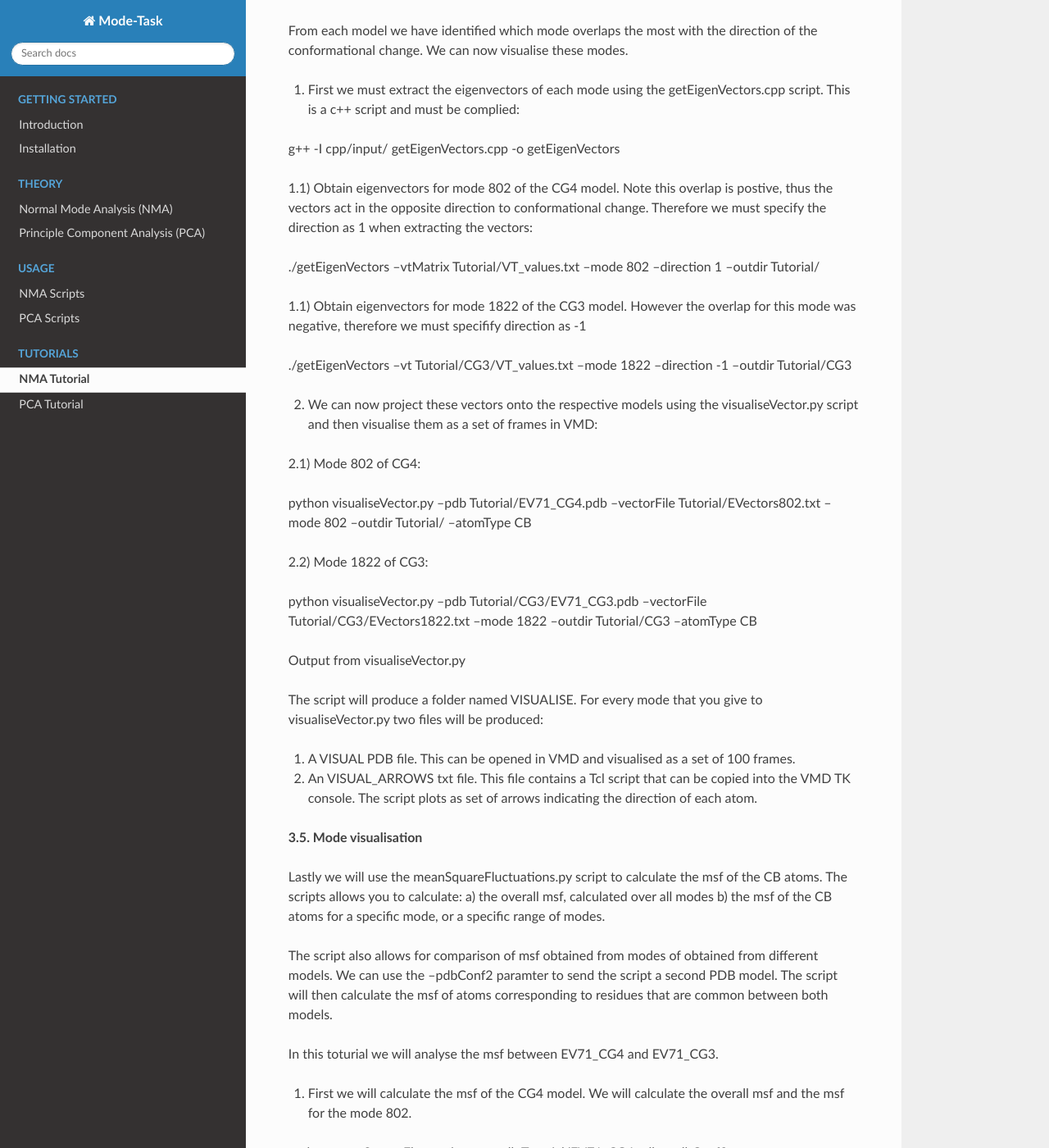
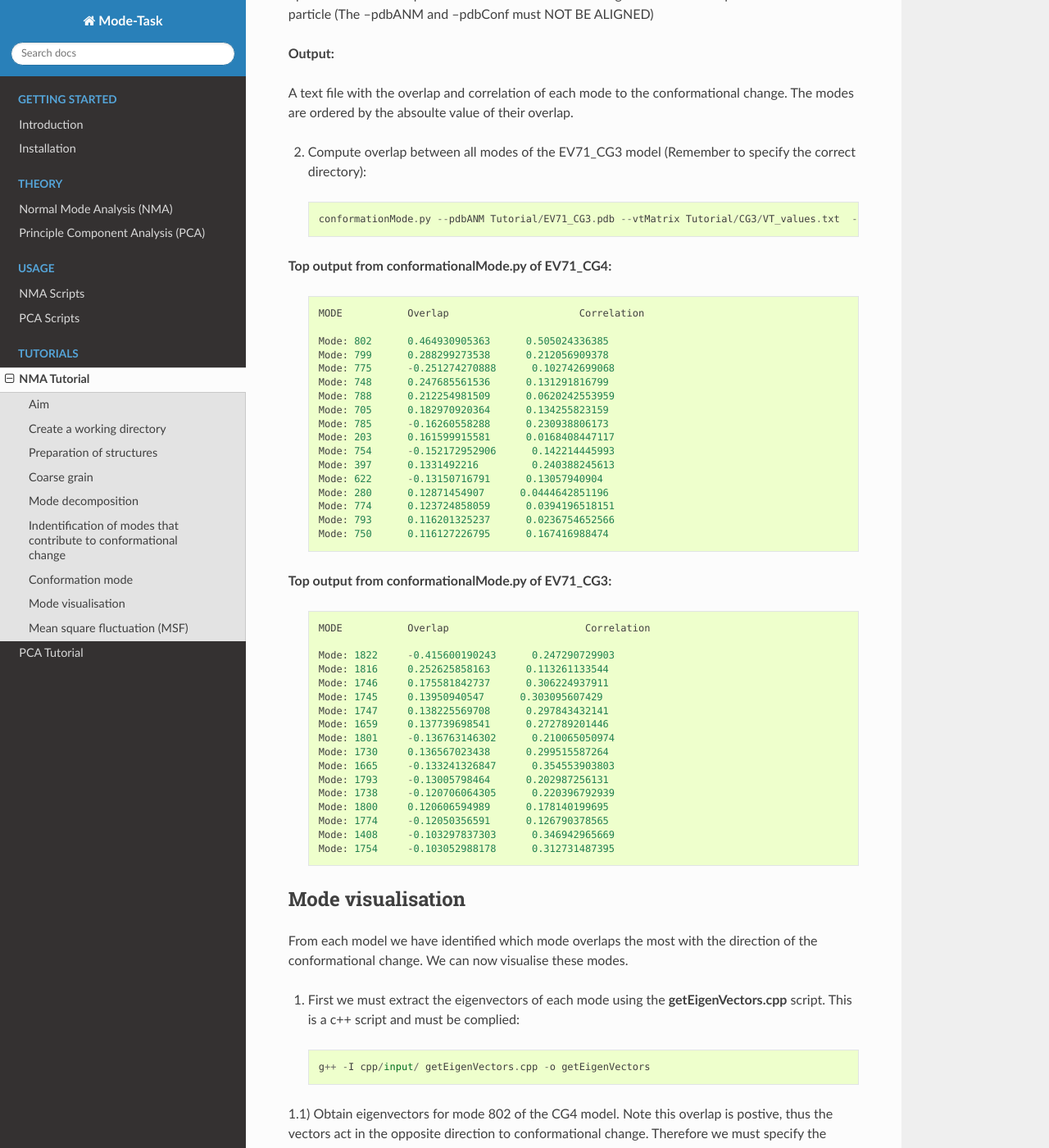
Before and after one commit to michaelglenister/MODE-TASK, a Sphinx documentation site: the page built from docs/source/nma_tut.rst, in a window 1280 px wide and 1400 px high, scrolled down 5272 px. Shown: the whole window at 82% size. Built offline with Sphinx 7.4.7 and the Read the Docs theme 2.0.0, drawn with Linux system fonts in a browser that asks for light colours; some of the changed text lies outside the part shown.

Commit message:
Update docs
Corrected formatting of tutorials

```diff
--- a/docs/source/nma_tut.rst
+++ b/docs/source/nma_tut.rst
@@ -1,100 +1,124 @@
 NMA Tutorial
 ====================================
 
-Enterovirus 71 (EV-71) is a human pathogen that predominantly infects small children. The capsid is icoshedral and contains 60 protomer units. In a mature capsid the protomers are assembled as a set of 12 pentamers. Each protomer contains a single copy of the proteins VP1-VP4. During infection the virus capsid expands to release its RNA into the host cell. This expanded capsid is known as the A-particle.
+Enterovirus 71 (EV-71) is a human pathogen that predominantly infects small children. The capsid is icoshedral and contains 60 protomer units. In a **mature capsid** the protomers are assembled as a set of 12 pentamers. Each protomer contains a single copy of the proteins VP1-VP4. During infection the virus capsid expands to release its RNA into the host cell. This expanded capsid is known as the **A-particle.**
+
+Aim
+-----------
 
 In this tutorial we will apply the ANM model to a single pentamer of the mature EV-71 capsid. We aim to identify the normal modes that contribute to the conformational changes within a pentamer during capsid expansion.
 
-**1. Create a working directory**
+Create a working directory
+-------------------------------
 
 First create a directory for all the Mode Task scripts using the linux command:
 
-``mkdir ModeTask``
+ ::
+
+	mkdir ModeTask
 
 Copy the entire contents of the MODE_TASK Scripts in to the ModeTask directory.
 
-Within this directory create a folder called Tutorial:
+Within this directory create a folder called **Tutorial:**
 
-``cd ModeTask``
-``mkdir Tutorial``
+ ::
+
+	cd ModeTask
+	mkdir Tutorial
 
 We will run all scripts from the ModeTask directory.
 
-**2. Preparation of structures**
+Preparation of structures
+-------------------------------
 
-1) Download the 3VBS biological assembly (3VBS.pdb1) of the mature EV-71 capsid.
+1) Download the 3VBS biological assembly (3VBS.pdb1) of the **mature EV-71 capsid.**
 
 2) Open 3VBS.pdb1 in PyMol.
 
-3) Use the split_states 3VBS command to visualise the full capsid.
+3) Use the **split_states 3VBS** command to visualise the full capsid.
 
-4) Save the capsid: File – Save Molecule – Select the first 5 states. Save as EV71_Pentamer.pdb into the ModeTask/Tutorial directory.
+4) Save the capsid: File – Save Molecule – Select the first 5 states. Save as EV71_Pentamer.pdb into the **ModeTask/Tutorial directory.**
 
 Each protomer has 4 subunits: VP1-VP4. VP4 is an internal capsid protein.
+
 * Number of residues per protomer = 842
+
 * Number of residues per pentamer = 4210
 
-The estimated run time to perfom ANM on a complex of 4210 residues, using Mode Task is 25 hours.
+The estimated run time to perfom ANM on a complex of 4210 residues, using **Mode Task** is 25 hours.
 
-For the sake of this tutorial we will use the coarseGrain.py script to construct a pentamer with lower resolution pentamer.
+For the sake of this tutorial we will use the **coarseGrain.py** script to construct a pentamer with lower resolution pentamer.
 
-**3. Running PCA**
-
-**3.1. Coarse grain**
+Coarse grain
+-------------------------------
 
 The Mode TASK package is designed to analyse both single proteins or larger macromolecules such as a virus capsid. The ANM.cpp script contructs an elastic network model on all CA or CB atoms in a given PDB file. This is ideal from smaller protein complexes. For larger protein complexes the coarseGrained.py script can be used to construct an additional coarse grained PDB file.
 
 1) Create a model of the EV71 Pentamer complex with additional coarse graining set at level 3, selecting CB atoms:
 
-python coarseGrain.py --pdb Tutorial/EV71_Pentamer.pdb --cg 3 --startingAtom 1 --output EV71_CG3.pdb --outdir Tutorial --atomType CB
+ ::
 
-The input paramaters include:
+	coarseGrain.py --pdb Tutorial/EV71_Pentamer.pdb --cg 3 --startingAtom 1 --output EV71_CG3.pdb --outdir Tutorial --atomType CB
 
---pdb: This is the pdb structure that you wish to coarse grain
---cg: This specifies the level of coarse graining. To select fewer atoms increase the level.
---starting atom: This specifies the first residue to be selected in the complex.
---output: The filename of the coarse grained pdb file
---outdir: The directory in which to save the coarse grained pdb file
+**The input paramaters include:**
 
-Output:
+	* pdb: This is the pdb structure that you wish to coarse grain
+	* cg: This specifies the level of coarse graining. To select fewer atoms increase the level
+	* starting atom: This specifies the first residue to be selected in the complex
+	* output: The filename of the coarse grained pdb file
+	* outdir: The directory in which to save the coarse grained pdb file
+
+**Output:**
 
 a) EV71_CG3.pdb: A coarse grained pdb file that has selected CB atoms from residues that are equally distributed across the complex (Figure 1).
 
 b) Command line output
 
-Started at: 2017-08-22 11:54:19.392835
-No. atoms selected per unit: 122 from 842 orignal residues
-No. atoms selected per macromolecule: 610 from 4210 orignal residues
-Completed at: 2017-08-22 11:54:19.509456
-- Total time: 0:00:00
+ ::
 
-*Note, the same 212 atoms in from each protomer were selected – thus the symmetry of the pentamer is retained.
+	Started at: 2017-08-22 11:54:19.392835
+	No. atoms selected per unit: 122 from 842 orignal residues
+	No. atoms selected per macromolecule: 610 from 4210 orignal residues
+	Completed at: 2017-08-22 11:54:19.509456
+	- Total time: 0:00:00
+
+Note, the same 212 atoms in from each protomer were selected – thus the symmetry of the pentamer is retained.
 
 
 2) Create a model of the EV71 Pentamer complex with additional coarse graining set at level 4:
 
-python coarseGrain.py --pdb Tutorial/EV71_Pentamer.pdb --cg 4 --startingAtom 1 --output EV71_CG4.pdb --outdir Tutorial --atomType CB
+ ::
 
-Started at: 2017-08-22 11:54:53.484248
-No. atoms selected per unit: 54 from 842 orignal residues
-No. atoms selected per macromolecule: 270 from 4210 orignal residues
-Completed at: 2017-08-22 11:54:53.586145
-- Total time: 0:00:00
+	coarseGrain.py --pdb Tutorial/EV71_Pentamer.pdb --cg 4 --startingAtom 1 --output EV71_CG4.pdb --outdir Tutorial --atomType CB
 
-Figure 1. Left) Crystal structure of the EV71 Pentamer (3VBS). Right) EV71_CG3.pdb contains 610 CB atoms from 4210 total residues.
+ ::
+
+	Started at: 2017-08-22 11:54:53.484248
+	No. atoms selected per unit: 54 from 842 orignal residues
+	No. atoms selected per macromolecule: 270 from 4210 orignal residues
+	Completed at: 2017-08-22 11:54:53.586145
+	- Total time: 0:00:00
+
+ .. figure:: ../img/nma_tut0.png
+   :align: center
+
+   Fig 1. Left) Crystal structure of the EV71 Pentamer (3VBS). Right) EV71_CG3.pdb contains 610 CB atoms from 4210 total residues.
 
 
-**3.3. Mode decomposition**
+Mode decomposition
+-------------------------------
 
 The ANM.cpp script accepts a PDB file and a cutoff distance. The script constructs the hessian matrix connecting all CB atoms in within the specific cutoff radius.  The script then performs singular value decompostion to return the eigenvalues and eigenvectors of the hessian matrix.
 
-Input parameters:
---pdb: path to PDB file
---cutoff: cutoff radius in A. The script will construct an eleastic network model by connecting all atoms that interact within the cutoff distance (default = 24Å).
---outdir: folder in which output is saved
+**Input parameters:**
+
+* pdb: path to PDB file
+* cutoff: cutoff radius in A. The script will construct an eleastic network model by connecting all atoms that interact within the cutoff distance (default = 24Å)
+* outdir: folder in which output is saved
 
 
-Output:
+**Output:**
+
 W_values.txt: A list of 3N eigenvalues the normal modes of the system. Eigenvalues are ordered from fastest to slowest mode.
 
 VT_values.txt: A 3Nx3N list of the eigenvectors for each mode. Eigenvectors are printed as a set of rows.
@@ -106,58 +130,74 @@
 
 The ANM.cpp script requires classes of the AlgLib library. These class can be found in the cpp/src folder in the GitHub Directory. The path to these classes must be specified in the compile command using the -I paramter:
 
-g++ -I cpp/src/ ANM.cpp -o ANM
+ ::
+
+	g++ -I cpp/src/ ANM.cpp -o ANM
 
 
 In this tutorial we will perform a comprative analysis between the normal modes of the EV71_CG3.pdb and EV71_CG4.pdb
 
 2) Run the ./ANM to analyse EV71_CG4.pdb with a cutoff of 24Å
 
-./ANM --pdb Tutorial/EV71_CG4.pdb  --outdir Tutorial --atomType CB
+ ::
+
+	./ANM --pdb Tutorial/EV71_CG4.pdb  --outdir Tutorial --atomType CB
 
 Example of command line output:
 
-Started at: 2017-08-22 11:55:33
-Starting Decomposition
-Completed at: 2017-08-22 11:55:47
-- Total time: 0:00:13
+ ::
+
+	Started at: 2017-08-22 11:55:33
+	Starting Decomposition
+	Completed at: 2017-08-22 11:55:47
+	- Total time: 0:00:13
 
 3) Run the ./ANM to analyse  EV71_CG3.pdb
 
 3.1) First make a sub-directory to avoid overwriting of your previous ANM outout:
-mkdir Tutorial/CG3
 
-3.2) ./ANM --pdb Tutorial/EV71_CG3.pdb --outdir Tutorial/CG3 --atomType CB
+ ::
+
+	mkdir Tutorial/CG3
+
+3.2)  ::
+
+	./ANM --pdb Tutorial/EV71_CG3.pdb --outdir Tutorial/CG3 --atomType CB
 
 Example of command line output:
 
-Started at: 2017-08-22 11:56:42
-Starting Decomposition
-Completed at: 2017-08-22 11:59:14
-- Total time: 0:02:0-704
+ ::
+
+	Started at: 2017-08-22 11:56:42
+	Starting Decomposition
+	Completed at: 2017-08-22 11:59:14
+	- Total time: 0:02:0-704
 
 Indentification of modes that contribute to conformational change
+-------------------------------------------------------------------
 
 We have performed ANM on two separte pentamer complexes. From each model we have obtained a set of eigenvalues and eigenvectors corresponding to each normal mode:
 
-1) EV71_CG4.pdb
-*Total non-trivial mdes = 804
+1) EV71_CG4.pdb, total non-trivial mdes = 804
 
-2) EV71_CG3.pdb
-* Total non-trivial mdes = 1824
+2) EV71_CG3.pdb, total non-trivial mdes = 1824
 
 For each model we will now identify the modes that contribute to the conformational change of a pentamer during capsid expansion.
 
 We will then compare the modes from the respective models and determine if the additional coarse graining effected the ability to capture such modes.
 
-To determine if our modes overlap with the direction of conformational change, we must first determine the conformational change between the crystal structures of the mature and A-particle pentamer. The conformationMode.py  scripts take two UNALIGNED  pdb files and the set of all eigenvectors determined for the complex. The script aligns the structures, calculates the known conformational change and then identifies which modes contribute to the change.
+To determine if our modes overlap with the direction of conformational change, we must first determine the conformational change between the crystal structures of the **mature** and **A-particle pentamer.** The **conformationMode.py**  scripts take two UNALIGNED pdb files and the set of all eigenvectors determined for the complex. The script aligns the structures, calculates the known conformational change and then identifies which modes contribute to the change.
 
-**3.3. Conformation mode**
+Conformation mode
+-------------------------------
+
 1) Compute overlap between all modes of the EV71_CG4 model:
 
-python conformationMode.py --pdbANM Tutorial/EV71_CG4.pdb --vtMatrix Tutorial/VT_values.txt  --pdbConf Tutorial/Apart_Pentamer.pdb --outdir Tutorial/ --atomType CB
+ ::
 
-Input paramters:
+	conformationMode.py --pdbANM Tutorial/EV71_CG4.pdb --vtMatrix Tutorial/VT_values.txt  --pdbConf Tutorial/Apart_Pentamer.pdb --outdir Tutorial/ --atomType CB
+
+**Input paramters:**
 
 --pdbANM: This is the PDB file that you use to run ANM. Do not use the aligned file here
 
@@ -165,125 +205,149 @@
 
 --pdbConf: This is the pdb file of the conformational change. In this case the pentamer of the A-particle (The –pdbANM and –pdbConf must NOT BE ALIGNED)
 
-Output:
+**Output:**
 
 A text file with the overlap and correlation of each mode to the conformational change. The modes are ordered by the absoulte value of their overlap.
 
 2) Compute overlap between all modes of the EV71_CG3 model (Remember to specify the correct directory):
 
-python conformationMode.py --pdbANM Tutorial/EV71_CG3.pdb --vtMatrix Tutorial/CG3/VT_values.txt  --pdbConf Tutorial/Apart_PentamerAligned.pdb --outdir Tutorial/CG3 --atomType CB
+ ::
+
+	conformationMode.py --pdbANM Tutorial/EV71_CG3.pdb --vtMatrix Tutorial/CG3/VT_values.txt  --pdbConf Tutorial/Apart_PentamerAligned.pdb --outdir Tutorial/CG3 --atomType CB
 
 
-Top output from conformationalMode.py of EV71_CG4:
+**Top output from conformationalMode.py of EV71_CG4:**
 
-MODE           Overlap                      Correlation
+ ::
 
-Mode: 802      0.464930905363      0.505024336385
-Mode: 799      0.288299273538      0.212056909378
-Mode: 775      -0.251274270888      0.102742699068
-Mode: 748      0.247685561536      0.131291816799
-Mode: 788      0.212254981509      0.0620242553959
-Mode: 705      0.182970920364      0.134255823159
-Mode: 785      -0.16260558288      0.230938806173
-Mode: 203      0.161599915581      0.0168408447117
-Mode: 754      -0.152172952906      0.142214445993
-Mode: 397      0.1331492216         0.240388245613
-Mode: 622      -0.13150716791      0.13057940904
-Mode: 280      0.12871454907      0.0444642851196
-Mode: 774      0.123724858059      0.0394196518151
-Mode: 793      0.116201325237      0.0236754652566
-Mode: 750      0.116127226795      0.167416988474
+	MODE           Overlap                      Correlation
 
-Top output from conformationalMode.py of EV71_CG3:
+	Mode: 802      0.464930905363      0.505024336385
+	Mode: 799      0.288299273538      0.212056909378
+	Mode: 775      -0.251274270888      0.102742699068
+	Mode: 748      0.247685561536      0.131291816799
+	Mode: 788      0.212254981509      0.0620242553959
+	Mode: 705      0.182970920364      0.134255823159
+	Mode: 785      -0.16260558288      0.230938806173
+	Mode: 203      0.161599915581      0.0168408447117
+	Mode: 754      -0.152172952906      0.142214445993
+	Mode: 397      0.1331492216         0.240388245613
+	Mode: 622      -0.13150716791      0.13057940904
+	Mode: 280      0.12871454907      0.0444642851196
+	Mode: 774      0.123724858059      0.0394196518151
+	Mode: 793      0.116201325237      0.0236754652566
+	Mode: 750      0.116127226795      0.167416988474
 
-MODE           Overlap                       Correlation
+**Top output from conformationalMode.py of EV71_CG3:**
 
-Mode: 1822     -0.415600190243      0.247290729903
-Mode: 1816     0.252625858163      0.113261133544
-Mode: 1746     0.175581842737      0.306224937911
-Mode: 1745     0.13950940547      0.303095607429
-Mode: 1747     0.138225569708      0.297843432141
-Mode: 1659     0.137739698541      0.272789201446
-Mode: 1801     -0.136763146302      0.210065050974
-Mode: 1730     0.136567023438      0.299515587264
-Mode: 1665     -0.133241326847      0.354553903803
-Mode: 1793     -0.13005798464      0.202987256131
-Mode: 1738     -0.120706064305      0.220396792939
-Mode: 1800     0.120606594989      0.178140199695
-Mode: 1774     -0.12050356591      0.126790378565
-Mode: 1408     -0.103297837303      0.346942965669
-Mode: 1754     -0.103052988178      0.312731487395
+ ::
 
-**3.4. Mode visualisation**
+	MODE           Overlap                       Correlation
+
+	Mode: 1822     -0.415600190243      0.247290729903
+	Mode: 1816     0.252625858163      0.113261133544
+	Mode: 1746     0.175581842737      0.306224937911
+	Mode: 1745     0.13950940547      0.303095607429
+	Mode: 1747     0.138225569708      0.297843432141
+	Mode: 1659     0.137739698541      0.272789201446
+	Mode: 1801     -0.136763146302      0.210065050974
+	Mode: 1730     0.136567023438      0.299515587264
+	Mode: 1665     -0.133241326847      0.354553903803
+	Mode: 1793     -0.13005798464      0.202987256131
+	Mode: 1738     -0.120706064305      0.220396792939
+	Mode: 1800     0.120606594989      0.178140199695
+	Mode: 1774     -0.12050356591      0.126790378565
+	Mode: 1408     -0.103297837303      0.346942965669
+	Mode: 1754     -0.103052988178      0.312731487395
+
+Mode visualisation
+-------------------------------
 
 From each model we have identified which mode overlaps the most with the direction of the conformational change. We can now visualise these modes.
 
-1) First we must extract the eigenvectors of each mode using the getEigenVectors.cpp script. This is a c++ script and must be complied:
+1) First we must extract the eigenvectors of each mode using the **getEigenVectors.cpp** script. This is a c++ script and must be complied:
 
-g++ -I cpp/input/ getEigenVectors.cpp -o getEigenVectors
+ ::
+
+	g++ -I cpp/input/ getEigenVectors.cpp -o getEigenVectors
 
 1.1)  Obtain eigenvectors for mode 802 of the CG4 model. Note this overlap is postive, thus the vectors act in the opposite direction to conformational change. Therefore we must specify the direction as 1 when extracting the vectors:
 
-./getEigenVectors --vtMatrix Tutorial/VT_values.txt --mode 802 --direction 1 --outdir Tutorial/
+ ::
+
+	./getEigenVectors --vtMatrix Tutorial/VT_values.txt --mode 802 --direction 1 --outdir Tutorial/
 
 1.1)  Obtain eigenvectors for mode 1822 of the CG3 model. However the overlap for this mode was negative, therefore we must specifify direction as -1
 
-./getEigenVectors --vt Tutorial/CG3/VT_values.txt --mode 1822 --direction -1 --outdir Tutorial/CG3
+ ::
 
-2) We can now project these vectors onto the respective models using the visualiseVector.py script and then visualise them as a set of frames in VMD:
+	./getEigenVectors --vt Tutorial/CG3/VT_values.txt --mode 1822 --direction -1 --outdir Tutorial/CG3
+
+2) We can now project these vectors onto the respective models using the **visualiseVector.py** script and then visualise them as a set of frames in VMD:
 
 2.1) Mode 802 of CG4:
 
-python visualiseVector.py --pdb Tutorial/EV71_CG4.pdb --vectorFile Tutorial/EVectors802.txt --mode 802 --outdir Tutorial/ --atomType CB
+ ::
+
+	visualiseVector.py --pdb Tutorial/EV71_CG4.pdb --vectorFile Tutorial/EVectors802.txt --mode 802 --outdir Tutorial/ --atomType CB
 
 2.2) Mode 1822 of CG3:
 
-python visualiseVector.py --pdb Tutorial/CG3/EV71_CG3.pdb  --vectorFile Tutorial/CG3/EVectors1822.txt --mode 1822 --outdir Tutorial/CG3 --atomType CB
+ ::
 
-Output from visualiseVector.py
+	visualiseVector.py --pdb Tutorial/CG3/EV71_CG3.pdb  --vectorFile Tutorial/CG3/EVectors1822.txt --mode 1822 --outdir Tutorial/CG3 --atomType CB
 
-The script will produce a folder named VISUALISE. For every mode that you give to visualiseVector.py two files will be produced:
+**Output from visualiseVector.py**
+
+The script will produce a folder named VISUALISE. For every mode that you give to **visualiseVector.py** two files will be produced:
 
 1) A VISUAL PDB file. This can be opened in VMD and visualised as a set of 100 frames.
 
 2) An VISUAL_ARROWS txt file. This file contains a Tcl script that can be copied into the VMD TK console. The script plots as set of arrows indicating the direction of each atom.
 
 
-**3.5. Mode visualisation**
+Mean square fluctuation (MSF)
+-------------------------------
 
-Lastly we will use the meanSquareFluctuations.py script to calculate the msf of the CB atoms. The scripts allows you to calculate:
-a) the overall msf, calculated over all modes
-b) the msf of the CB atoms for a specific mode, or a specific range of modes.
+Lastly we will use the meanSquareFluctuations.py script to calculate the MSF of the CB atoms. The scripts allows you to calculate:
 
-The script also allows for comparison of msf obtained from modes of obtained from different models. We can use the –pdbConf2 paramter to send the script a second PDB model. The script will then calculate the msf of atoms corresponding to residues that are common between both models.
+a) the overall MSF, calculated over all modes
 
-In this toturial we will analyse the msf between EV71_CG4 and EV71_CG3.
+b) the MSF of the CB atoms for a specific mode, or a specific range of modes.
+
+The script also allows for comparison of MSF obtained from modes of obtained from different models. We can use the –pdbConf2 paramter to send the script a second PDB model. The script will then calculate the MSF of atoms corresponding to residues that are common between both models.
+
+In this toturial we will analyse the MSF between EV71_CG4 and EV71_CG3.
 
 
-1) First we will calculate the msf of the CG4 model. We will calculate the overall msf and the msf for the mode 802.
+1) First we will calculate the MSF of the CG4 model. We will calculate the overall MSF and the MSF for the mode 802.
 
-python meanSquareFluctuation.py --pdb Tutorial/EV71_CG4.pdb --pdbConf2 Tutorial/EV71_CG3.pdb --firstMode 802 --lastMode 802 --wMatrix Tutorial/W_values.txt --vtMatrix Tutorial/VT_values.txt --outdir Tutorial/ --atomType CB
+ ::
 
-2) Next we will calculate the msf of the CG3 model. We will calculate the overall msf and the msf for the mode 1822
+	meanSquareFluctuation.py --pdb Tutorial/EV71_CG4.pdb --pdbConf2 Tutorial/EV71_CG3.pdb --firstMode 802 --lastMode 802 --wMatrix Tutorial/W_values.txt --vtMatrix Tutorial/VT_values.txt --outdir Tutorial/ --atomType CB
 
-python meanSquareFluctuation.py --pdb Tutorial/EV71_CG3.pdb --pdbConf2 Tutorial/EV71_CG4.pdb --firstMode 1822 --lastMode 1822 --wMatrix Tutorial/CG3/W_values.txt --vtMatrix Tutorial/CG3/VT_values.txt --outdir Tutorial/CG3/ --atomType CB
+2) Next we will calculate the MSF of the CG3 model. We will calculate the overall MSF and the MSF for the mode 1822
+
+ ::
+
+	meanSquareFluctuation.py --pdb Tutorial/EV71_CG3.pdb --pdbConf2 Tutorial/EV71_CG4.pdb --firstMode 1822 --lastMode 1822 --wMatrix Tutorial/CG3/W_values.txt --vtMatrix Tutorial/CG3/VT_values.txt --outdir Tutorial/CG3/ --atomType CB
 
 
-Output for Model CG4:
+**Output for Model CG4:**
 
-1 )EV71_msf.txt : Text file of the overall msf values for all residues
+**1) EV71_msf.txt:** Text file of the overall MSF values for all residues
 
-2) EV71_msfModes802_802.txt: msf for all residues for mode 802
+**2) EV71_msfModes802_802.txt:** MSF for all residues for mode 802
 
-3) EV71CommonResidues_msf.txt: overal msf for residues common between CG4 and CG3.
+**3) EV71CommonResidues_msf.txt:** Overal MSF for residues common between CG4 and CG3.
 
-4) EV71_CommonResidues_msfModes802_802.txt: msf for residues common between CG4 and CG3 calculated for mode 802
+**4) EV71_CommonResidues_msfModes802_802.txt:** MSF for residues common between CG4 and CG3 calculated for mode 802
 Output for Model CG3:
 
-1 )EV71_msf.txt : Text file of the overall msf values for all residues
+**1) EV71_msf.txt:** Text file of the overall MSF values for all residues
 
-2) EV71_msfModes1822_1822.txt: msf for all residues for mode 1822
+**2) EV71_msfModes1822_1822.txt:** MSF for all residues for mode 1822
 
-3) EV71CommonResidues_msf.txt: overal msf for residues common between CG3 and CG4.
+**3) EV71CommonResidues_msf.txt:** overal MSF for residues common between CG3 and CG4.
 
-4) EV71_CommonResidues_msfModes1822_1822.txt: msf for residues common between CG3 and CG3 calculated for mode 1822
+**4) EV71_CommonResidues_msfModes1822_1822.txt:** MSF for residues common between CG3 and CG3 calculated for mode 1822
```
Also changed, not shown: docs/source/pca_tut.rst (+49 -45 lines), docs/img/nma_tut0.png (added).
